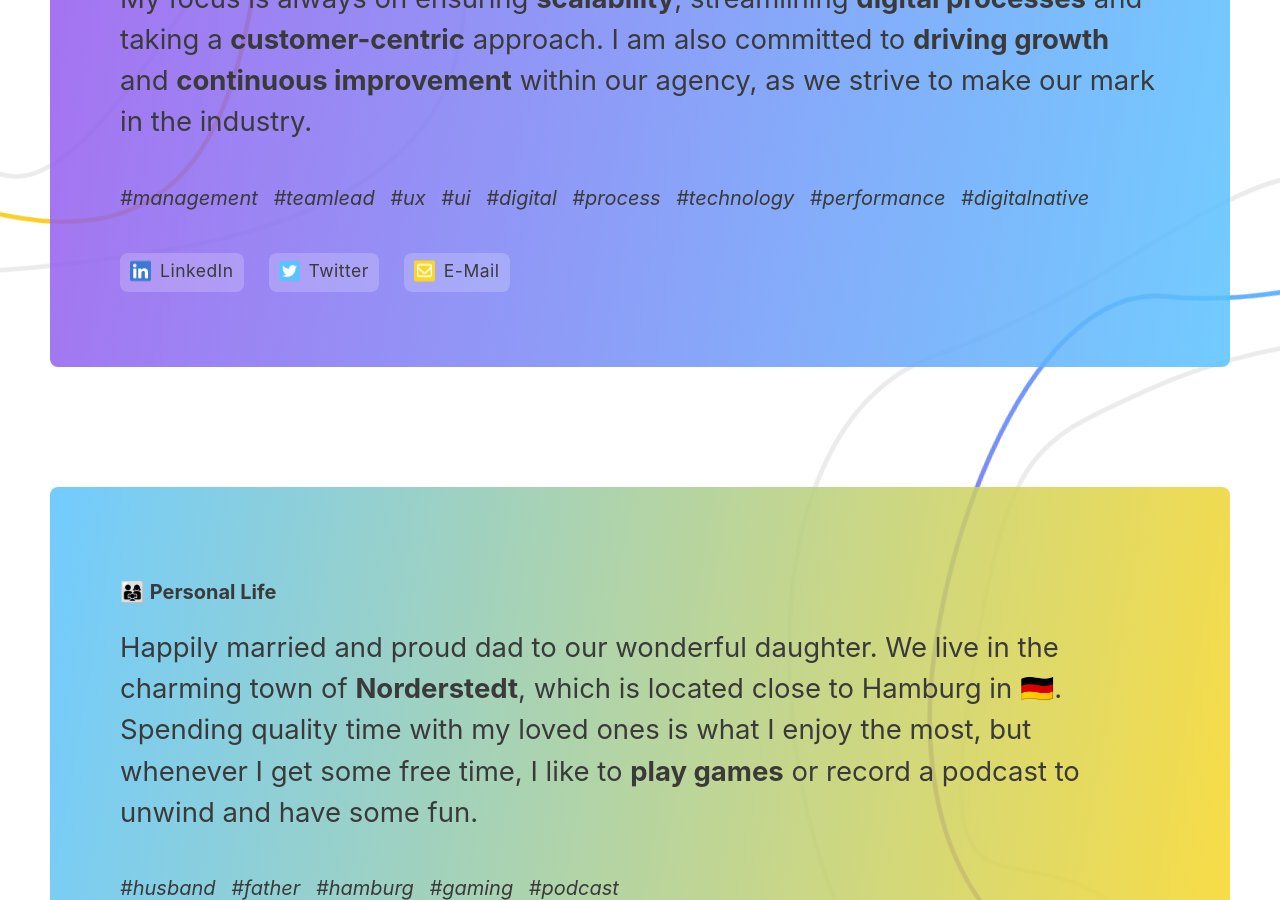
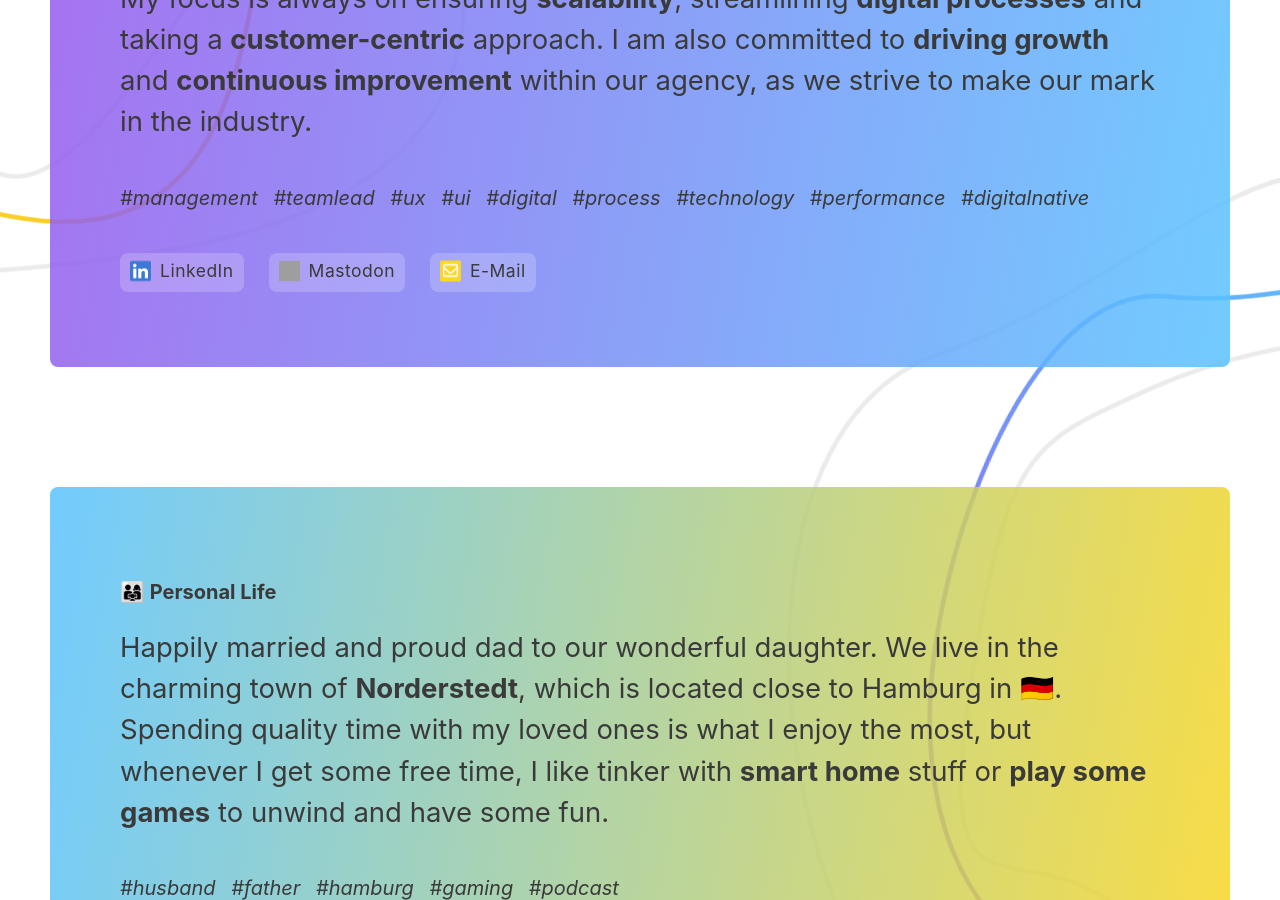
Before and after one commit to l4ci/l4ci.github.io, a Jekyll site: the page built from index.html, in a window 1280 px wide and 900 px high, scrolled down 1375 px. Built offline with Jekyll 4.4.1, drawn with Linux system fonts in a browser that asks for light colours; Markdown is read by kramdown in place of the engine named in the settings; the list of posts is cut into pages by our own code.

Commit message:
Update index.html

```diff
--- a/index.html
+++ b/index.html
@@ -117,8 +117,8 @@
       <ul>
         <li><a href="https://www.linkedin.com/in/hellovolker/"><img src="https://volkerotto.net/assets/img/linkedin.png"
               alt="" /> LinkedIn</a></li>
-        <li><a href="https://twitter.com/hellovolker"><img src="https://volkerotto.net/assets/img/twitter.png" alt="" />
-            Twitter</a></li>
+        <li><a href="https://mastodon.social/@l4ci"><img src="https://volkerotto.net/assets/img/mastodon.png" alt="@l4ci@mastodon.social" />
+            Mastodon</a></li>
         <li><a href="mailto:volker.otto@digital-masters.de"><img src="https://volkerotto.net/assets/img/email.png"
               alt="" /> E-Mail</a></li>
       </ul>
@@ -137,8 +137,7 @@
 
       <p>Happily married and proud dad to our wonderful daughter. We live in the charming town of
         <strong>Norderstedt</strong>, which is located close to Hamburg in 🇩🇪. Spending quality time with my loved
-        ones is what I enjoy the most, but whenever I get some free time, I like to <strong>play games</strong> or <a
-          href="https://open.spotify.com/show/5PqjKRzcfK7dZ4A4fCPI4t">record a podcast</a> to unwind and have some fun.
+        ones is what I enjoy the most, but whenever I get some free time, I like tinker with <strong>smart home</strong> stuff or <strong>play some games</strong> to unwind and have some fun.
       </p>
     </div>
 
@@ -158,8 +157,6 @@
             Chess</a></li>
         <li><a href="https://www.instagram.com/chirpysnail/"><img src="https://volkerotto.net/assets/img/instagram.png"
               alt="" /> Instagram</a></li>
-        <li><a href="https://open.spotify.com/show/5PqjKRzcfK7dZ4A4fCPI4t"><img
-              src="https://volkerotto.net/assets/img/spotify.png" alt="" /> Podcast</a></li>
       </ul>
     </nav>
     <div class="section__bg section__bg--blue"></div>
```
